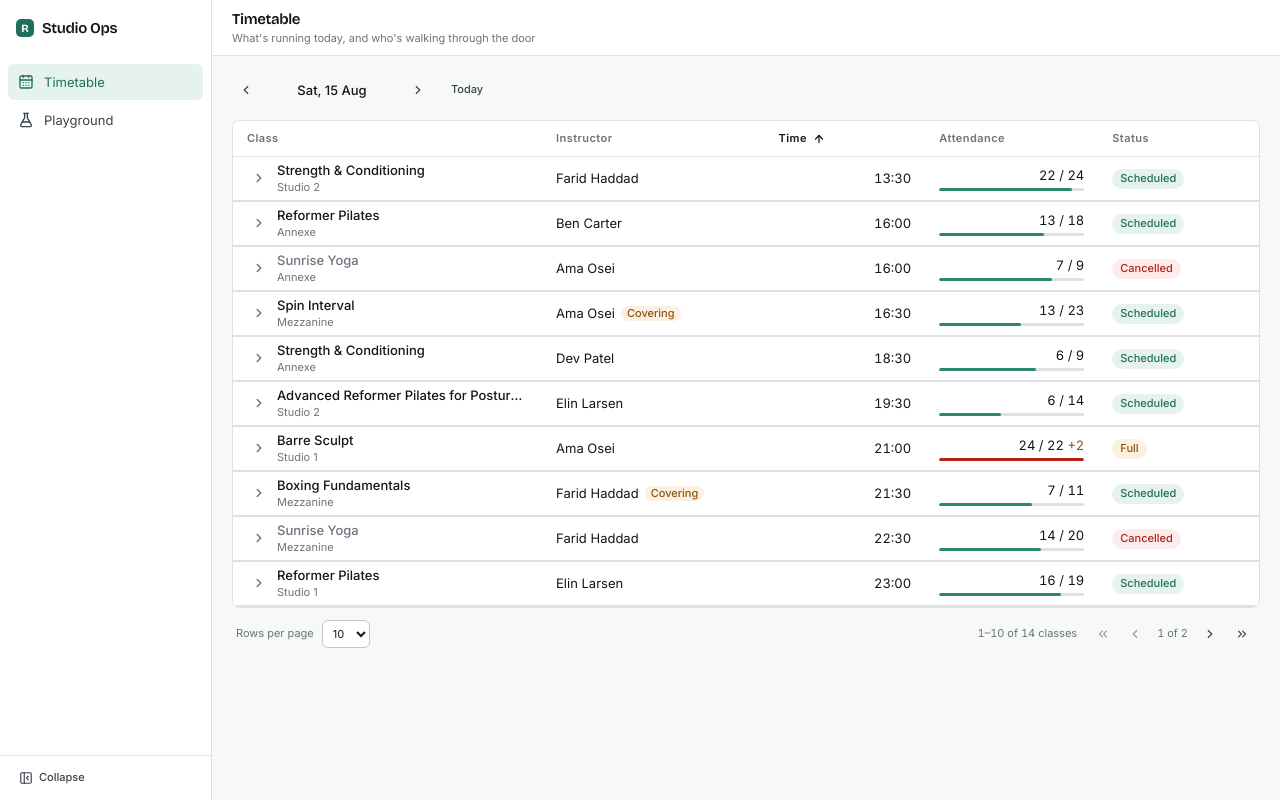
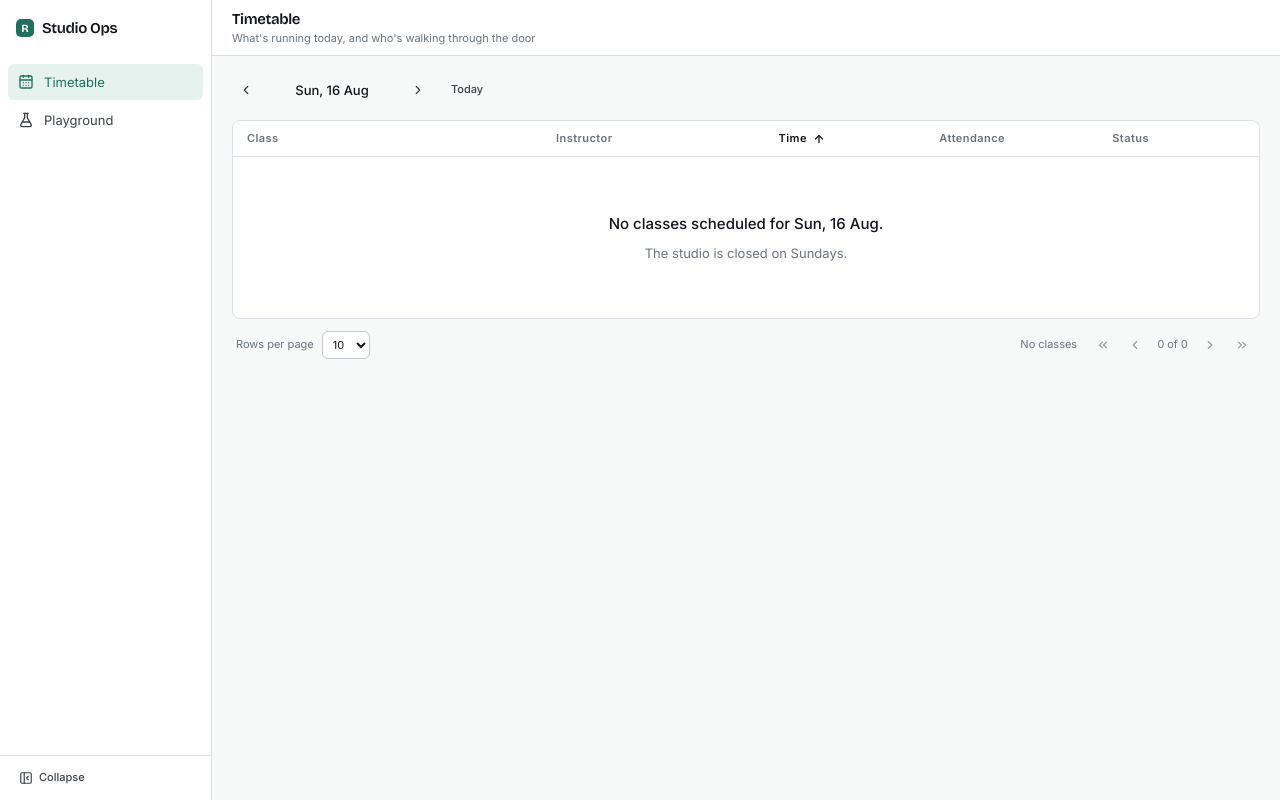
Before and after one commit to epic-rinn/headless-data-table, a Next.js app: page /timetable in a window 1280 px wide. Built offline with nearby package versions, Linux system fonts and the light colour scheme.

Commit message:
fix(timetable): derive today from the studio timezone, not UTC

```diff
--- a/src/features/timetable/TimetableTable.tsx
+++ b/src/features/timetable/TimetableTable.tsx
@@ -4,7 +4,6 @@ import { ChevronLeft, ChevronRight } from "lucide-react";
 import { useMemo, useState } from "react";
 import { DataTable, DataTablePagination } from "@/components/data-table";
 import { Button, IconButton } from "@/components/ui/Button";
-import { STUDIO_TIMEZONE } from "@/constants";
 import { AttendeeTable } from "@/features/attendees/AttendeePanel";
 import { createAttendees, createSessions, dateSeed } from "@/mocks/seed";
 import {
@@ -14,7 +13,7 @@ import {
   useDataTable,
 } from "@/table-core";
 import { createTimetableColumns } from "./columns";
-import { startOfUtcDay, useClientNow } from "./useClientNow";
+import { startOfStudioDay, useClientNow } from "./useClientNow";
 
 const coreRowModel =
   getCoreRowModel<ReturnType<typeof createSessions>[number]>();
@@ -27,7 +26,7 @@ const dayFormat = new Intl.DateTimeFormat("en-GB", {
   weekday: "short",
   day: "numeric",
   month: "short",
-  timeZone: STUDIO_TIMEZONE,
+  timeZone: "UTC",
 });
 
 function addDays(date: Date, days: number): Date {
@@ -39,7 +38,7 @@ function addDays(date: Date, days: number): Date {
 export function TimetableTable() {
   const now = useClientNow();
   const [picked, setPicked] = useState<Date | null>(null);
-  const date = picked ?? (now === null ? null : startOfUtcDay(now));
+  const date = picked ?? (now === null ? null : startOfStudioDay(now));
 
   const columns = useMemo(() => createTimetableColumns(now), [now]);
 
--- a/src/features/timetable/useClientNow.ts
+++ b/src/features/timetable/useClientNow.ts
@@ -1,6 +1,7 @@
 "use client";
 
 import { useSyncExternalStore } from "react";
+import { STUDIO_TIMEZONE } from "@/constants";
 
 let cached: number | null = null;
 
@@ -19,6 +20,19 @@ export function useClientNow(): number | null {
   return useSyncExternalStore(subscribe, getSnapshot, getServerSnapshot);
 }
 
-export function startOfUtcDay(timestamp: number): Date {
-  return new Date(new Date(timestamp).toISOString().slice(0, 10));
+const dayParts = new Intl.DateTimeFormat("en-GB", {
+  timeZone: STUDIO_TIMEZONE,
+  year: "numeric",
+  month: "2-digit",
+  day: "2-digit",
+});
+
+export function startOfStudioDay(timestamp: number): Date {
+  const parts = dayParts.formatToParts(new Date(timestamp));
+  const value = (type: Intl.DateTimeFormatPartTypes) =>
+    parts.find((part) => part.type === type)?.value ?? "01";
+
+  return new Date(
+    `${value("year")}-${value("month")}-${value("day")}T00:00:00Z`,
+  );
 }
```
